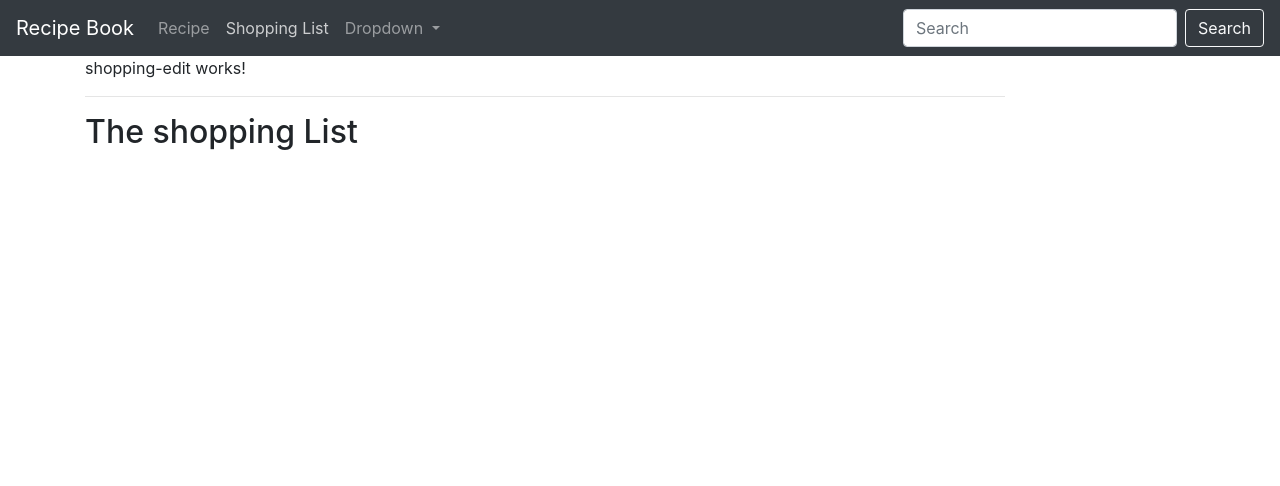
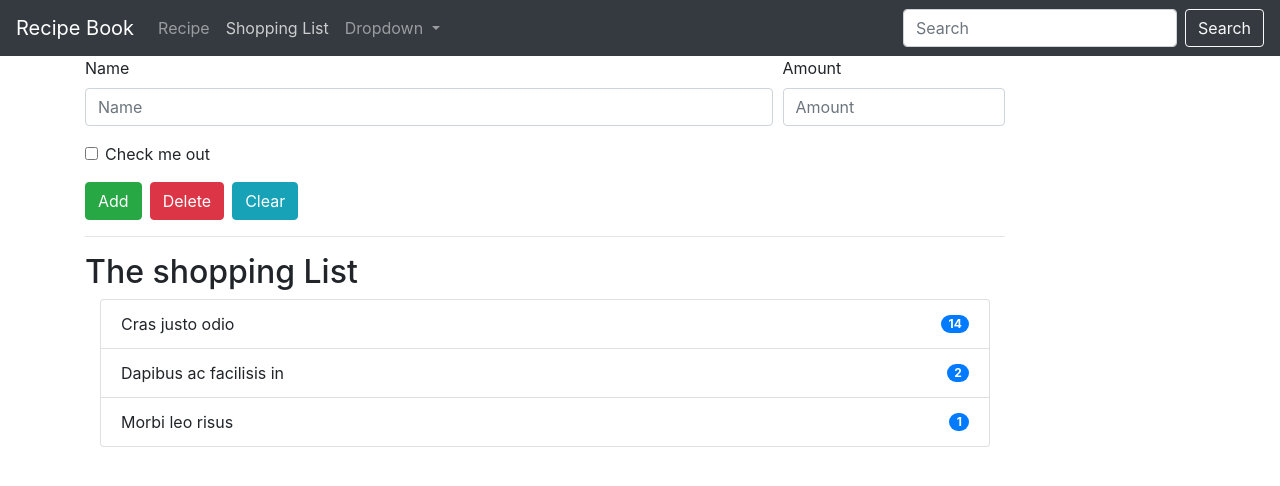
Before and after one commit to gem007bd/angular-udemy-max, an Angular app: page / in a window 1280 px wide. Both pictures are taken after a click on the link "Shopping List". Shown: the top 486 px of the page. Built offline with nearby package versions, Linux system fonts and the light colour scheme.

Commit message:
add new components

```diff
--- a/src/app/components/recipes/recipes-detail/recipes-detail.component.html
+++ b/src/app/components/recipes/recipes-detail/recipes-detail.component.html
@@ -1,12 +1,14 @@
+<img [src]="recipe.imagePath" height='250px' alt="">
+<h3>{{ recipe.name }}</h3>
 <div class="dropdown">
   <a class="btn btn-secondary dropdown-toggle" href="#" role="button" id="dropdownMenuLink" data-toggle="dropdown"
     aria-haspopup="true" aria-expanded="false">
-    Dropdown link
+    Manage Recipe
   </a>
-
   <div class="dropdown-menu" aria-labelledby="dropdownMenuLink">
-    <a class="dropdown-item" href="#">Action</a>
-    <a class="dropdown-item" href="#">Another action</a>
-    <a class="dropdown-item" href="#">Something else here</a>
+    <a class="dropdown-item" href="#">Add</a>
+    <a class="dropdown-item" href="#">Edit</a>
+    <a class="dropdown-item" href="#">Delete</a>
   </div>
 </div>
+<p>{{recipe.description}}</p>
--- a/src/app/components/recipes/recipes-detail/recipes-detail.component.ts
+++ b/src/app/components/recipes/recipes-detail/recipes-detail.component.ts
@@ -1,4 +1,5 @@
-import { Component, OnInit } from '@angular/core';
+import { Component, OnInit, Input } from '@angular/core';
+import { Recipe } from '../recipe.model';
 
 @Component({
   selector: 'app-recipes-detail',
@@ -6,7 +7,7 @@ import { Component, OnInit } from '@angular/core';
   styleUrls: ['./recipes-detail.component.css']
 })
 export class RecipesDetailComponent implements OnInit {
-
+  @Input() recipe: Recipe;
   constructor() { }
 
   ngOnInit() {
--- a/src/app/components/recipes/recipes-list/recipes-item/recipes-item.component.html
+++ b/src/app/components/recipes/recipes-list/recipes-item/recipes-item.component.html
@@ -1,3 +1,20 @@
-<p>
-  recipes-item works!
-</p>
+
+<div class="card mb-3">
+   <a
+    href="#"
+    class="btn btn-fix text-left"
+    (click)='onSelected($event)'
+    >
+    <div class="row no-gutters">
+      <div class="col-md-4">
+        <img [src]="recipe.imagePath" class="card-img" alt="...">
+      </div>
+      <div class="col-md-8">
+        <div class="card-body">
+          <h5 class="card-title">{{ recipe.name }}</h5>
+          <p class="card-text">{{ recipe.description }}</p>
+        </div>
+      </div>
+    </div>
+   </a>
+</div>
--- a/src/app/components/recipes/recipes-list/recipes-item/recipes-item.component.ts
+++ b/src/app/components/recipes/recipes-list/recipes-item/recipes-item.component.ts
@@ -1,4 +1,5 @@
-import { Component, OnInit } from '@angular/core';
+import { Component, OnInit, Input, EventEmitter, Output } from '@angular/core';
+import { Recipe } from '../../recipe.model';
 
 @Component({
   selector: 'app-recipes-item',
@@ -6,10 +7,14 @@ import { Component, OnInit } from '@angular/core';
   styleUrls: ['./recipes-item.component.css']
 })
 export class RecipesItemComponent implements OnInit {
+  @Input() recipe: Recipe;
 
+  @Output() recipeSelected = new EventEmitter<void>();
   constructor() { }
 
   ngOnInit() {
   }
-
+  onSelected() {
+    this.recipeSelected.emit();
+  }
 }
--- a/src/app/components/recipes/recipes-list/recipes-list.component.html
+++ b/src/app/components/recipes/recipes-list/recipes-list.component.html
@@ -3,18 +3,8 @@
     <button class='btn btn-success'>New Recipe</button>
   </div>
 </div>
-<div class="card mb-3" *ngFor='let recipe of recipes'>
-  <div class="row no-gutters">
-    <div class="col-md-4">
-      <img [src]="recipe.imagePath" class="card-img" alt="...">
-    </div>
-    <div class="col-md-8">
-      <div class="card-body">
-        <h5 class="card-title">{{ recipe.name }}</h5>
-        <p class="card-text">{{ recipe.description }}</p>
-      </div>
-    </div>
-  </div>
-</div>
-
-<app-recipes-item></app-recipes-item>
+<app-recipes-item
+  *ngFor="let recipeEl of recipes"
+  [recipe]="recipeEl"
+  (recipeSelected)="onRecipeSelected(recipeEl)"
+></app-recipes-item>
--- a/src/app/components/recipes/recipes-list/recipes-list.component.ts
+++ b/src/app/components/recipes/recipes-list/recipes-list.component.ts
@@ -1,4 +1,4 @@
-import { Component, OnInit } from '@angular/core';
+import { Component, OnInit, EventEmitter, Output } from '@angular/core';
 import { Recipe } from '../recipe.model';
 @Component({
   selector: 'app-recipes-list',
@@ -6,6 +6,7 @@ import { Recipe } from '../recipe.model';
   styleUrls: ['./recipes-list.component.css']
 })
 export class RecipesListComponent implements OnInit {
+  @Output() recepeWasSelected = new EventEmitter<Recipe>();
   recipes: Recipe[] = [
     new Recipe('A test', 'simple description', 'http://sydneytimetocater.com.au/wp-content/uploads/2018/11/Meat-lamb-skewers.jpg'),
     new Recipe('A test 2', 'simple description 2', 'https://www.wallpaperup.com/uploads/wallpapers/2018/02/01/1199262/2c93886f34089d850ab0c838571d048b.jpg')
@@ -15,5 +16,7 @@ export class RecipesListComponent implements OnInit {
 
   ngOnInit() {
   }
-
+  onRecipeSelected(recipe: Recipe) {
+    this.recepeWasSelected.emit(recipe);
+  }
 }
--- a/src/app/components/recipes/recipes.component.html
+++ b/src/app/components/recipes/recipes.component.html
@@ -1,10 +1,13 @@
 <div class="row mt-3">
   <div class="col-5">
-    <h5>Recipe List</h5>
-    <app-recipes-list></app-recipes-list>
+    <app-recipes-list (recepeWasSelected)="selectedRecipe = $event"></app-recipes-list>
   </div>
   <div class="col-7">
-    <h5>Details</h5>
-    <app-recipes-detail></app-recipes-detail>
+    <app-recipes-detail
+    *ngIf="selectedRecipe; else infoText"
+    [recipe]='selectedRecipe'></app-recipes-detail>
+    <ng-template #infoText>
+      <p>Please select a Recipe!</p>
+    </ng-template>
   </div>
 </div>
--- a/src/app/components/recipes/recipes.component.ts
+++ b/src/app/components/recipes/recipes.component.ts
@@ -1,4 +1,5 @@
 import { Component, OnInit } from '@angular/core';
+import { Recipe } from './recipe.model';
 
 
 @Component({
@@ -7,6 +8,7 @@ import { Component, OnInit } from '@angular/core';
   styleUrls: ['./recipes.component.css']
 })
 export class RecipesComponent implements OnInit {
+  selectedRecipe: Recipe;
 
   constructor() { }
 
--- a/src/app/components/shopping-list/shopping-edit/shopping-edit.component.html
+++ b/src/app/components/shopping-list/shopping-edit/shopping-edit.component.html
@@ -1,3 +1,23 @@
-<p>
-  shopping-edit works!
-</p>
+<form>
+  <div class="form-row">
+    <div class="form-group col-md-9">
+      <label for="inputEmail4">Name</label>
+      <input type="email" class="form-control" id="inputEmail4" placeholder="Name">
+    </div>
+    <div class="form-group col-md-3">
+      <label for="inputPassword4">Amount</label>
+      <input type="password" class="form-control" id="inputPassword4" placeholder="Amount">
+    </div>
+  </div>
+  <div class="form-group">
+    <div class="form-check">
+      <input class="form-check-input " type="checkbox" id="gridCheck">
+      <label class="form-check-label" for="gridCheck">
+        Check me out
+      </label>
+    </div>
+  </div>
+  <button type="submit" class="btn btn-success mr-2">Add</button>
+  <button type="submit" class="btn btn-danger mr-2">Delete</button>
+  <button type="submit" class="btn btn-info">Clear</button>
+</form>
--- a/src/app/components/shopping-list/shopping-list.component.html
+++ b/src/app/components/shopping-list/shopping-list.component.html
@@ -3,5 +3,21 @@
     <app-shopping-edit></app-shopping-edit>
     <hr/>
     <h2>The shopping List</h2>
+    <div class="col-12">
+      <ul class="list-group">
+        <li class="list-group-item d-flex justify-content-between align-items-center">
+          Cras justo odio
+          <span class="badge badge-primary badge-pill">14</span>
+        </li>
+        <li class="list-group-item d-flex justify-content-between align-items-center">
+          Dapibus ac facilisis in
+          <span class="badge badge-primary badge-pill">2</span>
+        </li>
+        <li class="list-group-item d-flex justify-content-between align-items-center">
+          Morbi leo risus
+          <span class="badge badge-primary badge-pill">1</span>
+        </li>
+      </ul>
+    </div>
   </div>
 </div>
```
